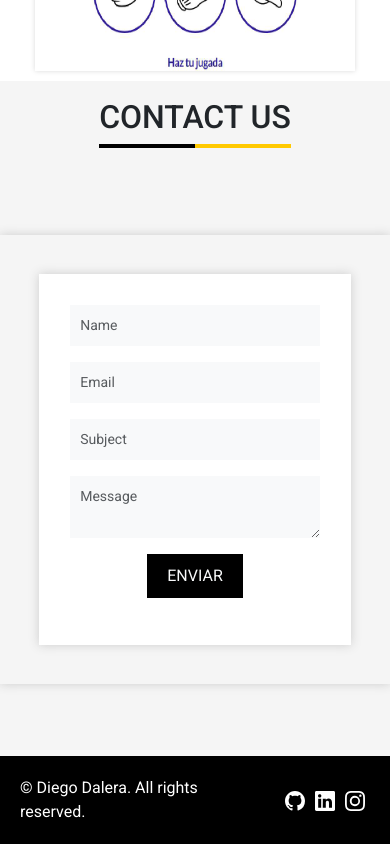
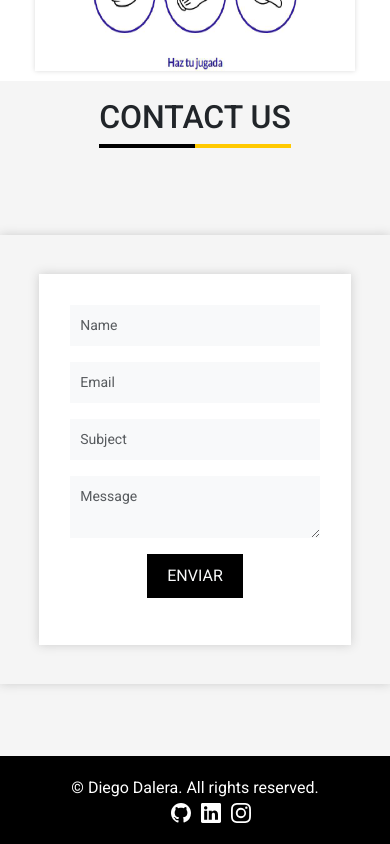
Before and after one commit to DiegoDalera/reactDeveloperProfile, a React (Vite) app: page / in a window 390 px wide. Shown: the part 6925-7769 px from the top of the page. Built offline with nearby package versions, Linux system fonts and the light colour scheme.

Commit message:
footer responsive

```diff
--- a/src/Components/Footer/Footer.css
+++ b/src/Components/Footer/Footer.css
@@ -23,3 +23,23 @@
 .redes_sociales a{
   margin: 5px;
 }
+
+.footer-icon{
+    color: white;
+    font-size: 22px;
+}
+
+.footer-icon:hover {
+    color:rgb(255, 201, 0) !important;
+  }
+
+
+/* Responsive */
+@media (max-width: 768px) {
+
+    .footer {
+     display: flex;
+     flex-direction: column;
+    }
+
+}
```
